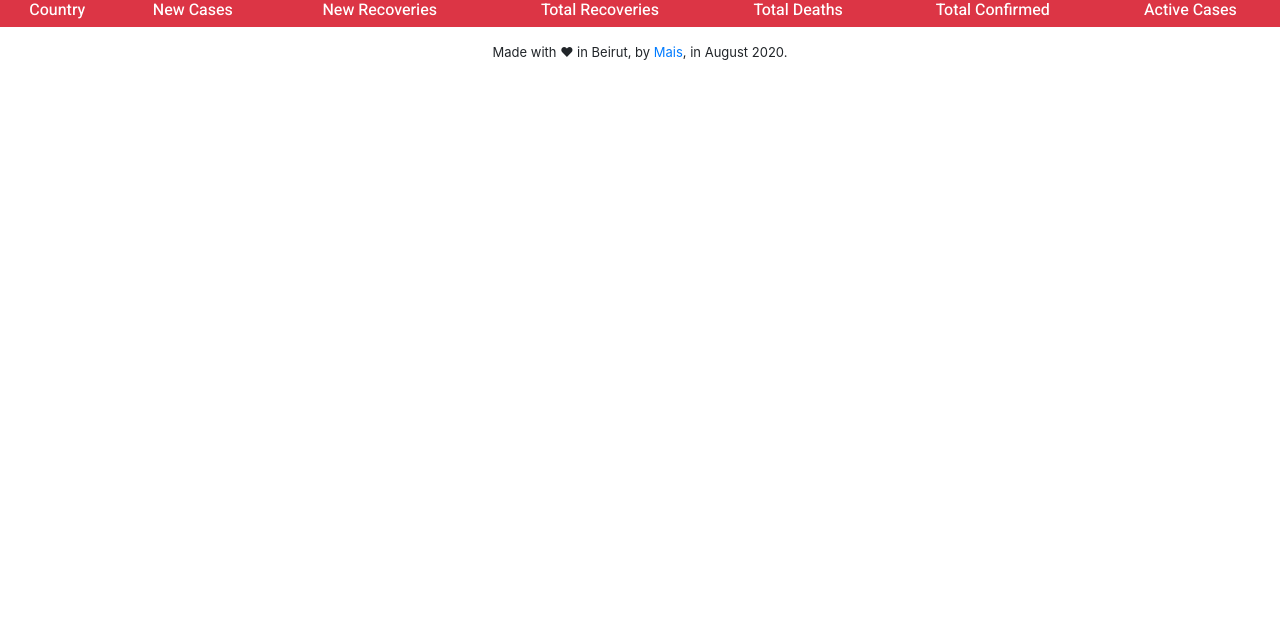
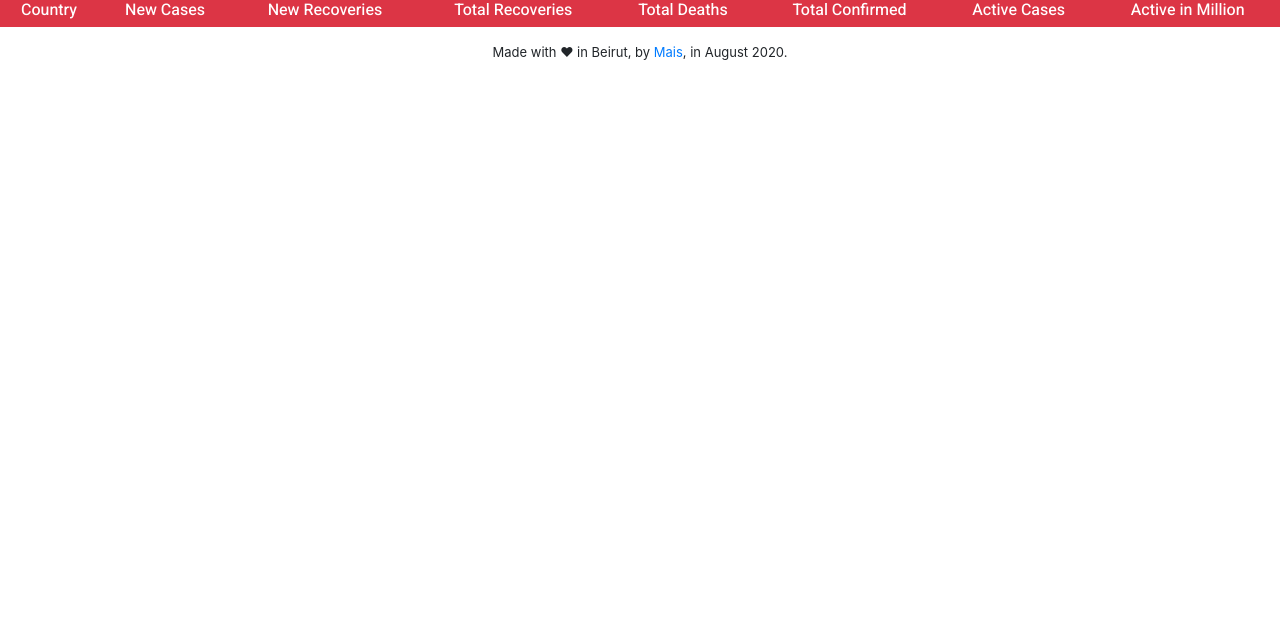
Before and after one commit to itsmais/arab-covid-19-stats, a plain HTML site: page index.html in a window 1280 px wide. Shown: the part 164-800 px from the top of the page. Drawn offline with nearby package versions, Linux system fonts and the light colour scheme; no server answers.

Commit message:
Update index.html

```diff
--- a/index.html
+++ b/index.html
@@ -26,6 +26,7 @@
 					<th class="column-title">Total Deaths</th>
 					<th class="column-title">Total Confirmed</th>
 					<th class="column-title">Active Cases</th>
+					<th class="column-title">Active in Million</th>
 				</tr>
 			</table>
 
```
